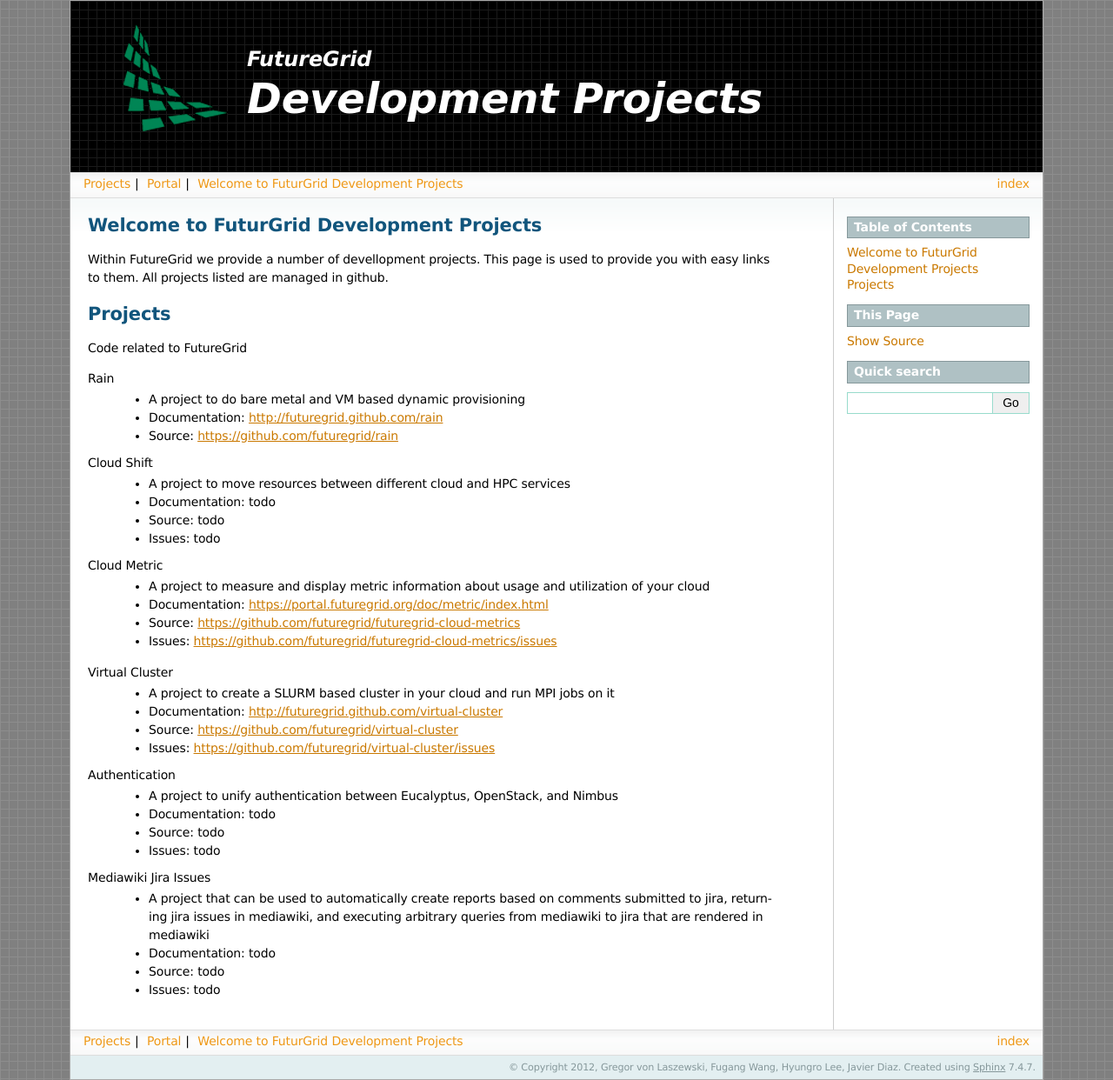
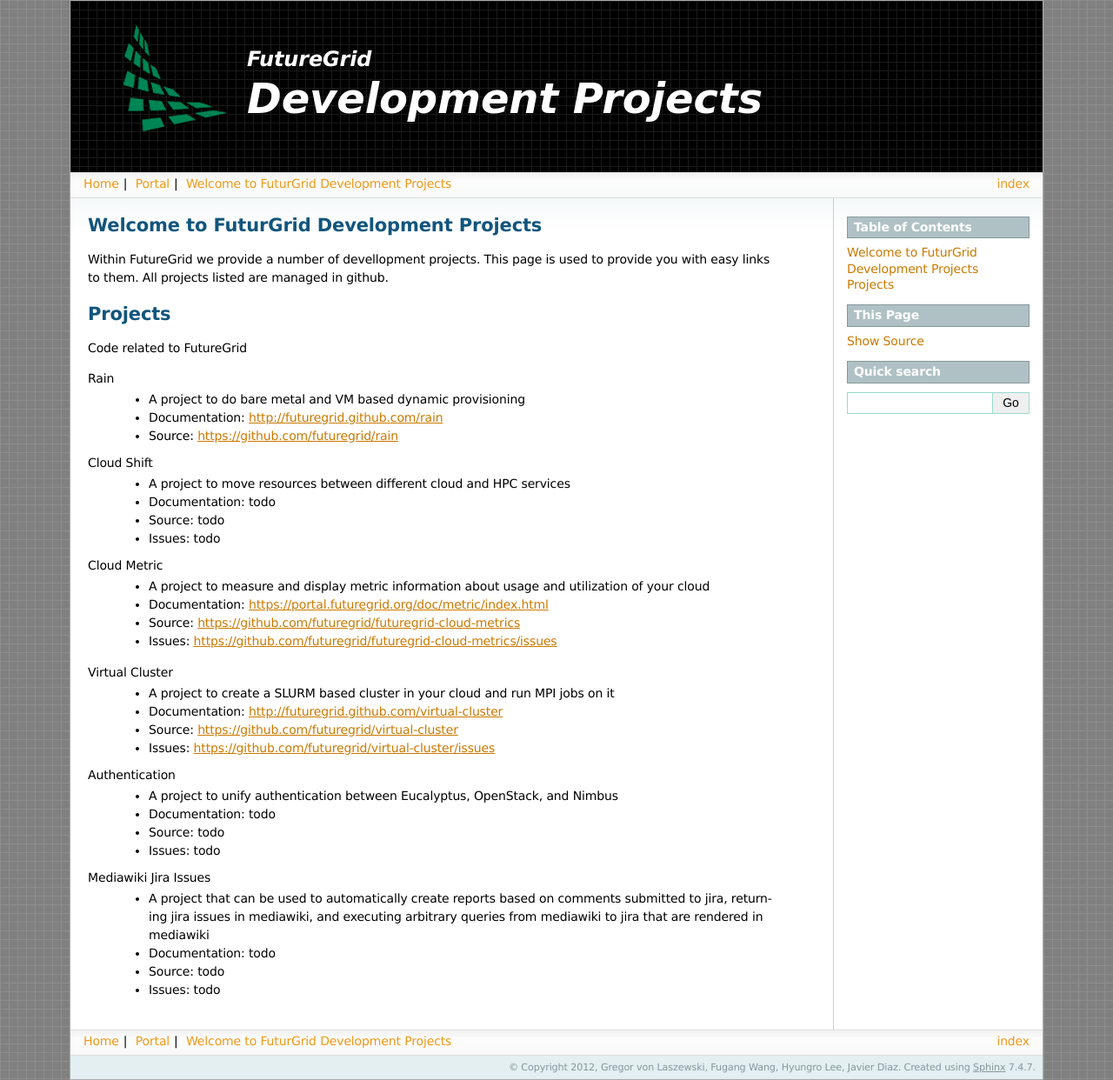
Before and after one commit to futuregrid/doc, a Sphinx documentation site: the page built from doc/source/index.rst, in a window 1280 px wide. Shown: the whole page at 87% size. Built offline with Sphinx 7.4.7, drawn with Linux system fonts in a browser that asks for light colours; formulas are drawn with MathJax 3.

Commit message:
link do doc

```diff
--- a/doc/source/_templates/layout.html
+++ b/doc/source/_templates/layout.html
@@ -4,7 +4,7 @@
 {% extends "basic/layout.html" %}
 
 {% block rootrellink %}
-        <li><a href="{{ pathto('index') }}">Projects</a>|&nbsp;</li>
+        <li><a href="{{ pathto('index') }}">Home</a>|&nbsp;</li>
         <li><a href="https://portal.futuregrid.org/">Portal</a>|&nbsp;</li>
 {% endblock %}
 
```
